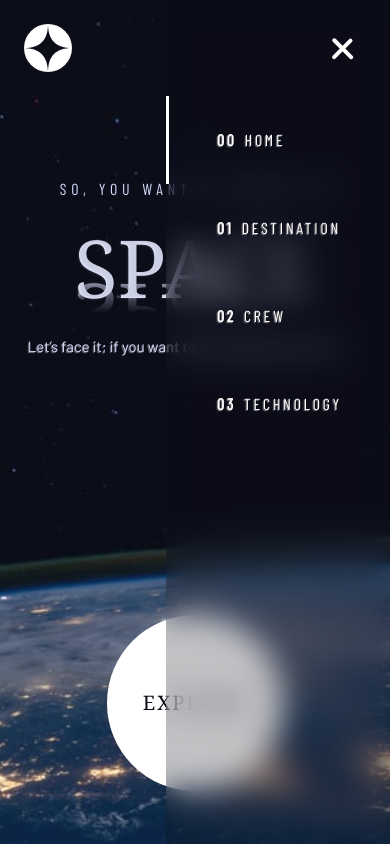
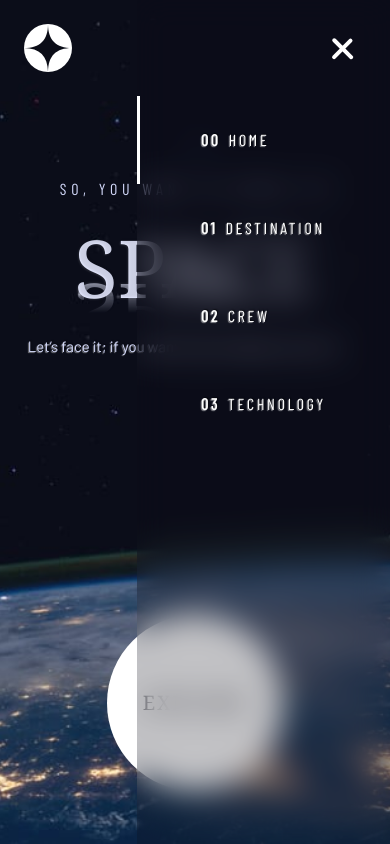
Before and after one commit to diversis/space-tourism-next, a Next.js app: page / in a window 390 px wide. Both pictures are taken after a click on the button "Menu". Built offline with nearby package versions, Linux system fonts and the light colour scheme; a web font is replaced by a local one.

Commit message:
mobile nav hover effect

```diff
--- a/src/components/layout/navbar.tsx
+++ b/src/components/layout/navbar.tsx
@@ -95,12 +95,7 @@ export default function Navbar() {
                                         >
                                             <Link
                                                 href={item.url}
-                                                className={`${
-                                                    router &&
-                                                    router.pathname == item.url
-                                                        ? "border-secondary "
-                                                        : "border-transparent "
-                                                } text-shadow flex w-full flex-row items-center border-l-[3px] px-12 py-8 text-center   [&:is(:hover,:focus)]:border-secondary/50`}
+                                                className="peer/link text-shadow flex w-full flex-row items-center px-16 py-8 text-center [grid-area:1/1]"
                                             >
                                                 <span className="inline-block pr-2 font-bold tracking-wider md:hidden xl:inline-block">
                                                     {id.toLocaleString(
@@ -113,6 +108,14 @@ export default function Navbar() {
                                                 </span>
                                                 {item.name}
                                             </Link>
+                                            <span
+                                                className={`${
+                                                    router &&
+                                                    router.pathname == item.url
+                                                        ? "scale-100 border-secondary"
+                                                        : "scale-0 border-transparent"
+                                                } h-full w-0 justify-self-start border-l-[3px] transition-all duration-300 [grid-area:1/1] peer-hover/link:scale-100 peer-hover/link:border-secondary/50 peer-focus/link:scale-100 peer-focus/link:border-secondary/50`}
+                                            />
                                         </li>
                                     );
                                 })}
```
